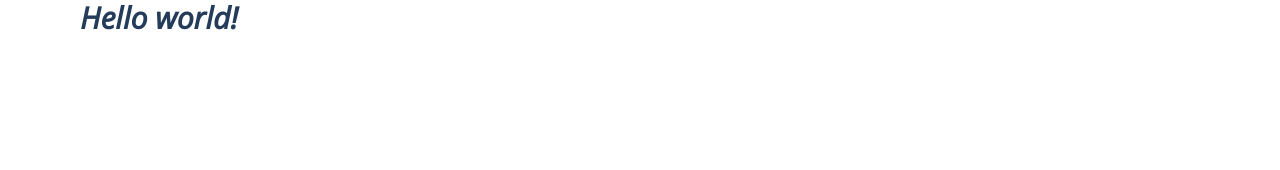
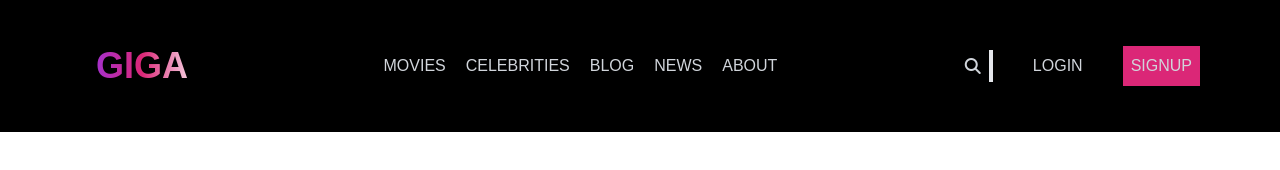
Before and after one commit to AliMustafayev23/Project-with-Tailwind-CSS, a website: page src/index.html in a window 1280 px wide. Drawn offline with nearby package versions, Linux system fonts and the light colour scheme; a web font is replaced by a local one.

Commit message:
header added

```diff
--- a/src/index.html
+++ b/src/index.html
@@ -10,10 +10,35 @@
       href="https://fonts.googleapis.com/css2?family=Gemunu+Libre&family=Heebo:wght@300&family=Open+Sans:ital@1&family=Rubik&display=swap"
       rel="stylesheet"
     />
+    <link
+      rel="stylesheet"
+      href="https://cdnjs.cloudflare.com/ajax/libs/font-awesome/6.4.2/css/all.min.css"
+      integrity="sha512-z3gLpd7yknf1YoNbCzqRKc4qyor8gaKU1qmn+CShxbuBusANI9QpRohGBreCFkKxLhei6S9CQXFEbbKuqLg0DA=="
+      crossorigin="anonymous"
+      referrerpolicy="no-referrer"
+    />
   </head>
   <body>
-    <div class="container">
-      <h1 class="text-3xl text-regal-blue font-bold font-open">Hello world!</h1>
-    </div>
+    <header class="bg-black py-8 font-gemunu text-gray-300 uppercase">
+      <div class="container flex items-center justify-between">
+        <a
+          href="/"
+          class="uppercase text-2xl p-4 text-center font-bold from-purple-600 via-pink-600 to-white bg-gradient-to-r bg-clip-text text-transparent"
+          >Giga</a
+        >
+        <nav class="flex items-center justify-center gap-5">
+          <a href="movies">Movies</a>
+          <a href="celebrities">Celebrities</a>
+          <a href="blog">Blog</a>
+          <a href="news">News</a>
+          <a href="about">About</a>
+        </nav>
+        <div class="flex items-center justify-center gap-10">
+          <i class="fa-solid fa-magnifying-glass border-r-4 p-2"> </i>
+          <a href="/login">Login</a>
+          <a href="signup" class="bg-pink-600 p-2">Signup</a>
+        </div>
+      </div>
+    </header>
   </body>
 </html>
--- a/tailwind.config.js
+++ b/tailwind.config.js
@@ -12,6 +12,13 @@ module.exports = {
         "2xl": "6rem",
       },
     },
+    fontSize: {
+      sm: ["14px", "20px"],
+      base: ["16px", "24px"],
+      lg: ["20px", "28px"],
+      xl: ["24px", "32px"],
+      "2xl": ["36px", "36px"],
+    },
     extend: {
       fontFamily: {
         gemunu: ["Gemunu Libre", "sans-serif"],
```
Also changed, not shown: dist/output.css.
